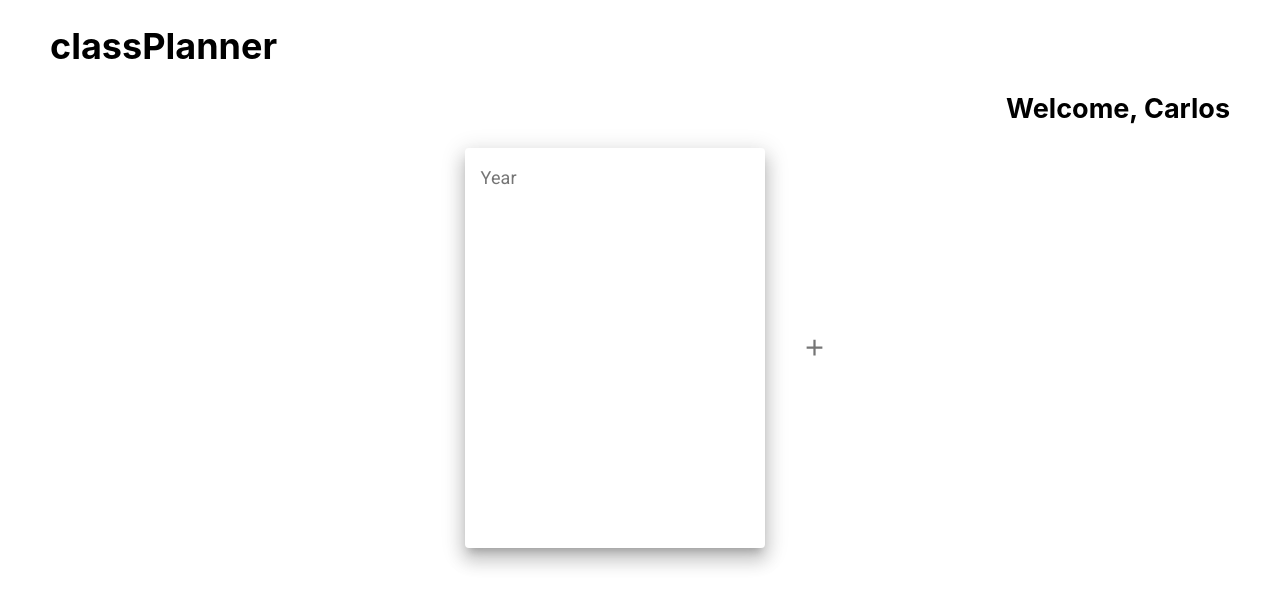
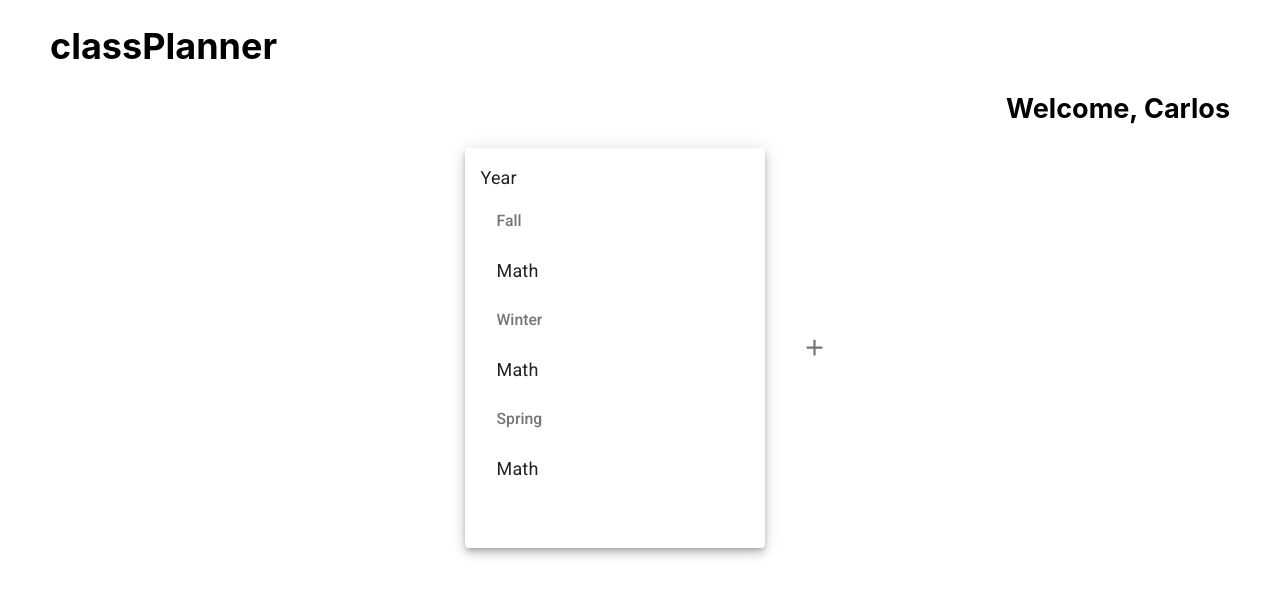
Before and after one commit to carlosm11j/classplanner, a React (Create React App) app: page / in a window 1280 px wide. Shown: the top 606 px of the page. Built offline with nearby package versions, Linux system fonts and the light colour scheme.

Commit message:
course list available on year

```diff
--- a/src/Components/Course/Course.js
+++ b/src/Components/Course/Course.js
@@ -1,10 +1,15 @@
 import React from 'react';
+
+import ListItem from '@material-ui/core/ListItem';
+import ListItemText from '@material-ui/core/ListItemText';
 
 class Course extends React.Component {
   render() {
     return (
       <div className="Course">
-        <h4 className="Course-name">{this.props.name}</h4>
+        <ListItem button>
+          <ListItemText primary={'Math'} />
+        </ListItem>
       </div>
     );
   }
--- a/src/Components/CourseList/CourseList.js
+++ b/src/Components/CourseList/CourseList.js
@@ -1,24 +1,49 @@
 import React from 'react';
 
 import Course from '../Course/Course';
+import DisplayCourse from '../DisplayCourse/DisplayCourse';
 
-class CourseList extends React.Component {
-  constructor(props) {
-    super(props);
+import { makeStyles } from '@material-ui/core/styles';
+import List from '@material-ui/core/List';
+import ListItem from '@material-ui/core/ListItem';
+import ListItemText from '@material-ui/core/ListItemText';
+import ListSubheader from '@material-ui/core/ListSubheader';
 
-    this.state = {
-      courses: []
-    };
+const useStyles = makeStyles((theme) => ({
+  root: {
+    width: '100%',
+    maxWidth: 360,
+    backgroundColor: theme.palette.background.paper,
+    position: 'relative',
+    overflow: 'auto',
+    maxHeight: 300,
+  },
+  listSection: {
+    backgroundColor: 'inherit',
+  },
+  ul: {
+    backgroundColor: 'inherit',
+    padding: 0,
+  },
+}));
 
-  }
+export default function CourseList() {
+  const classes = useStyles();
 
-  render() {
-    return (
-      <div className="CourseList">
-        {this.state.courses}
-      </div>
-    )
-  }
-};
+  const handleClick = () => {
+    return <DisplayCourse />;
+  };
 
-export default CourseList;
+  return (
+    <List className={classes.root} subheader={<li />}>
+      {['Fall', 'Winter', 'Spring', 'Summer'].map((sectionId) => (
+        <li key={`section-${sectionId}`} className={classes.listSection}>
+          <ul className={classes.ul}>
+            <ListSubheader>{sectionId}</ListSubheader>
+            <Course />
+          </ul>
+        </li>
+      ))}
+    </List>
+  );
+}
--- /dev/null
+++ b/src/Components/DisplayCourse/DisplayCourse.js
@@ -0,0 +1,53 @@
+import React from 'react';
+
+import { makeStyles } from '@material-ui/core/styles';
+import Modal from '@material-ui/core/Modal';
+import Backdrop from '@material-ui/core/Backdrop';
+import Fade from '@material-ui/core/Fade';
+
+const useStyles = makeStyles((theme) => ({
+  modal: {
+    display: 'flex',
+    alignItems: 'center',
+    justifyContent: 'center',
+  },
+  paper: {
+    backgroundColor: theme.palette.background.paper,
+    border: '2px solid #000',
+    boxShadow: theme.shadows[5],
+    padding: theme.spacing(2, 4, 3),
+  },
+}));
+
+export default function DisplayCourse() {
+  const classes = useStyles();
+  const [open, setOpen] = React.useState(false);
+
+  const handleClose = () => {
+    setOpen(false);
+  };
+
+  return (
+    <div>
+      <Modal
+        aria-labelledby="transition-modal-title"
+        aria-describedby="transition-modal-description"
+        className={classes.modal}
+        open={true}
+        onClose={handleClose}
+        closeAfterTransition
+        BackdropComponent={Backdrop}
+        BackdropProps={{
+          timeout: 500,
+        }}
+      >
+        <Fade in={open}>
+          <div className={classes.paper}>
+            <h2 id="transition-modal-title">Transition modal</h2>
+            <p id="transition-modal-description">react-transition-group animates me.</p>
+          </div>
+        </Fade>
+      </Modal>
+    </div>
+  );
+}
--- /dev/null
+++ b/src/Components/Year/Year.css
@@ -0,0 +1,3 @@
+:hover {
+  elevation: 12;
+}
--- a/src/Components/Year/Year.js
+++ b/src/Components/Year/Year.js
@@ -1,4 +1,8 @@
 import React from 'react';
+
+import './Year.css';
+
+import CourseList from '../CourseList/CourseList';
 
 import { makeStyles } from '@material-ui/core/styles';
 import Grid from '@material-ui/core/Grid';
@@ -21,11 +25,12 @@ export default function Year() {
 
   return (
     <Grid item>
-      <Card className={classes.root} elevation={12}>
+      <Card className={classes.root} elevation={6}>
         <CardContent>
-          <Typography className={classes.title} color="textSecondary" gutterBottom>
+          <Typography className={classes.title} color="textPrimary" gutterBottom>
             Year
           </Typography>
+          <CourseList />
         </CardContent>
       </Card>
     </Grid>
```
